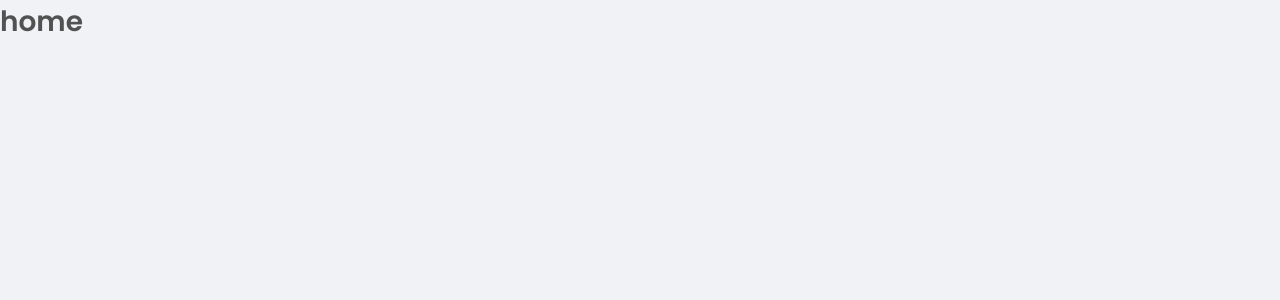
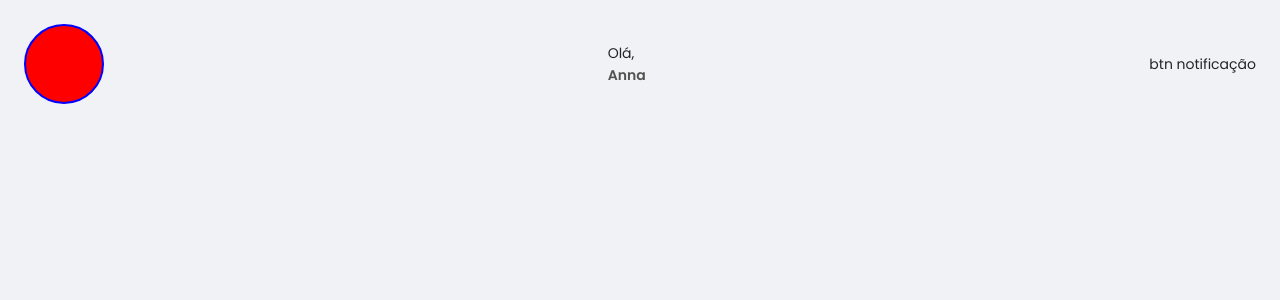
Before and after one commit to sem-crise-tcc/frontend, a React (Create React App) app: page /home in a window 1280 px wide. Shown: the top 300 px of the page. Built offline with nearby package versions, Linux system fonts and the light colour scheme.

Commit message:
feat: create Header
Resolves: SPRINT-11

```diff
--- a/src/componets/Header/index.js
+++ b/src/componets/Header/index.js
@@ -1,8 +1,25 @@
+import {
+  HeaderStyled,
+  Button,
+  UserIcon,
+  Greeting,
+  UsernameStyled
+} from './styles';
+
 function Header() {
   return (
-    <h1>
-      header
-    </h1>
+    <HeaderStyled>
+      <Button onClick={() => console.log('oi')}>
+        <UserIcon />
+      </Button>
+
+      <Greeting>
+        Olá,
+        <UsernameStyled>Anna</UsernameStyled>
+      </Greeting>
+
+      <div>btn notificação</div>
+    </HeaderStyled>
   );
 }
 
--- a/src/componets/Header/styles.js
+++ b/src/componets/Header/styles.js
@@ -0,0 +1,33 @@
+import styled from 'styled-components';
+
+export const HeaderStyled = styled.header`
+  align-items: center;
+  display: flex;
+  justify-content: space-between;
+  margin: 1.5rem;
+`;
+
+export const UserIcon = styled.img``;
+
+export const Greeting = styled.div`
+  display: flex;
+  flex-direction: column;
+`;
+
+export const UsernameStyled = styled.strong``;
+
+export const Button = styled.button`
+  background: red;
+  border: 2px solid blue;
+  border-radius: 50px;
+  height: 5rem;
+  width: 5rem;
+`;
+
+export default {
+  HeaderStyled,
+  Button,
+  UserIcon,
+  Greeting,
+  UsernameStyled
+};
--- a/src/componets/Home/index.js
+++ b/src/componets/Home/index.js
@@ -1,8 +1,8 @@
+import Header from '../Header';
+
 function Home() {
   return (
-    <h1>
-      home
-    </h1>
+    <Header />
   );
 }
 
```
